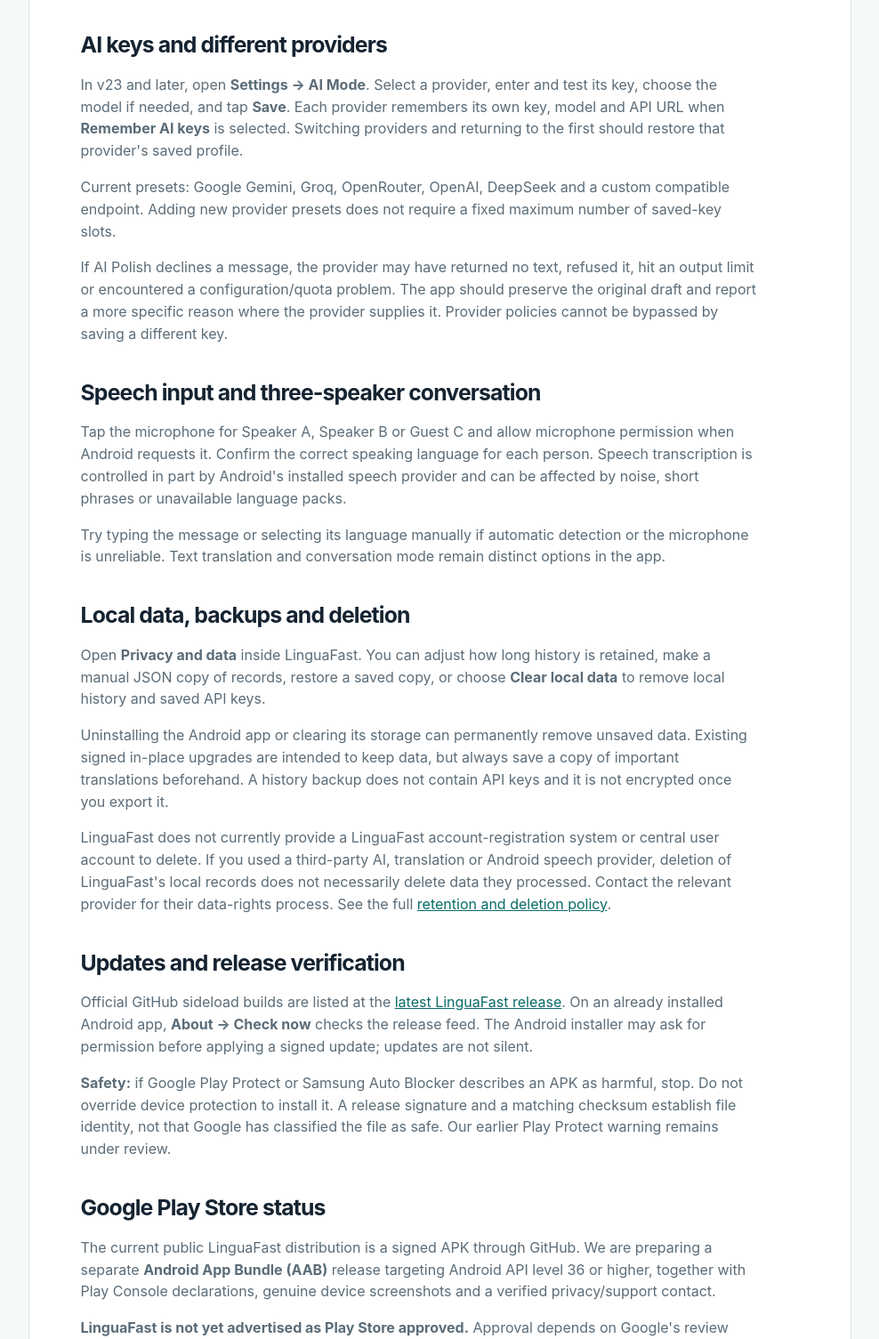
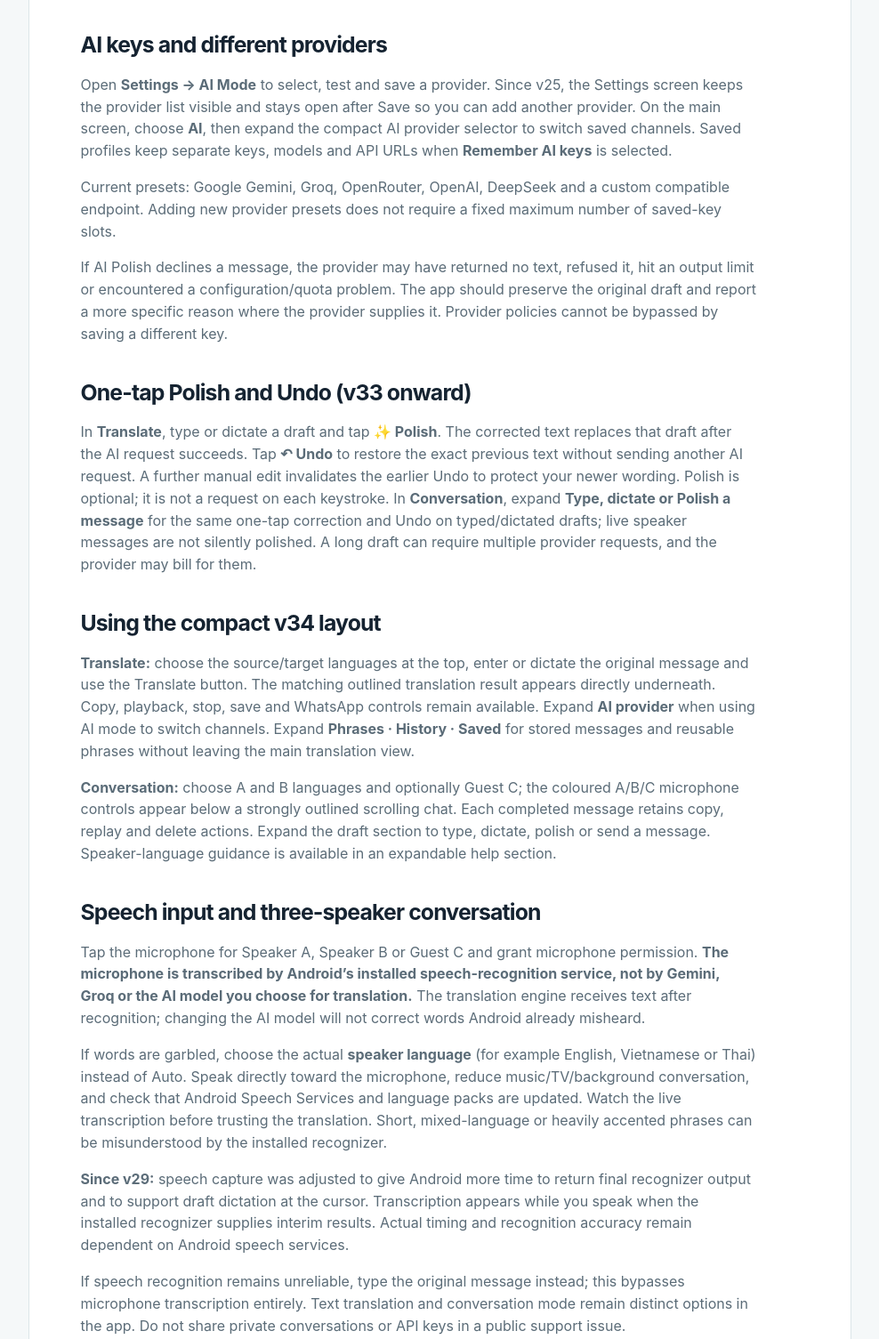
Before and after one commit to madbit1/linguafast-updates, a plain HTML site: page docs/support.html in a window 1280 px wide. Shown: the part 693-2198 px from the top of the page at 89% size, without its empty margins (146-1134 px from the left). Drawn offline with Linux system fonts and the light colour scheme.

Commit message:
docs: synchronize legacy release-repo site support.html with canonical v34 site

```diff
--- a/docs/support.html
+++ b/docs/support.html
@@ -1,7 +1,7 @@
 <!doctype html><html lang="en"><head><meta charset="utf-8"><meta name="viewport" content="width=device-width,initial-scale=1"><meta name="theme-color" content="#0d9488">
 <title>Support &amp; help · LinguaFast</title><meta name="description" content="LinguaFast Android support: AI API keys, speech recognition, local data, privacy, updates and Google Play release status.">
 <link rel="icon" href="favicon.svg" type="image/svg+xml"><link rel="stylesheet" href="style.css">
-<link rel="canonical" href="https://madbit1.github.io/linguafast-updates/support.html"></head><body>
+<link rel="canonical" href="https://madbit1.github.io/linguafast/support.html"></head><body>
 <a class="sr-only" href="#main">Skip to content</a><header class="site-head"><div class="container head-inner"><a class="identity" href="./"><img src="favicon.svg" alt="" width="42" height="42">LinguaFast</a><nav class="site-nav" aria-label="Navigation"><a href="./">Home</a><a href="privacy.html">Privacy</a><a class="nav-cta" href="https://github.com/madbit1/linguafast-updates/releases/latest">Releases</a></nav></div></header>
 <main id="main"><section class="page-hero"><div class="container"><div class="eyebrow">Help centre</div><h1>Help with LinguaFast.</h1><p>Using the translator, understanding your data, and getting help with releases.</p></div></section>
 <article class="prose container">
@@ -9,18 +9,25 @@
 <p>For non-sensitive problems, suggestions or feature requests, use the project's <a href="https://github.com/madbit1/linguafast-updates/issues/new" rel="noopener">public GitHub issue tracker</a>. Include the LinguaFast version, Android version, what happened and what you expected. Do <strong>not</strong> post API keys, signing details, email addresses, personal conversations or private logs.</p>
 <p class="note warning">A verified, private developer support email is still being prepared for the Google Play listing. A public issue tracker is not a private contact channel, and it does not replace the Play Console requirement for a valid support contact.</p>
 <h2 id="keys">AI keys and different providers</h2>
-<p>In v23 and later, open <strong>Settings → AI Mode</strong>. Select a provider, enter and test its key, choose the model if needed, and tap <strong>Save</strong>. Each provider remembers its own key, model and API URL when <strong>Remember AI keys</strong> is selected. Switching providers and returning to the first should restore that provider's saved profile.</p>
+<p>Open <strong>Settings → AI Mode</strong> to select, test and save a provider. Since v25, the Settings screen keeps the provider list visible and stays open after Save so you can add another provider. On the main screen, choose <strong>AI</strong>, then expand the compact AI provider selector to switch saved channels. Saved profiles keep separate keys, models and API URLs when <strong>Remember AI keys</strong> is selected.</p>
 <p>Current presets: Google Gemini, Groq, OpenRouter, OpenAI, DeepSeek and a custom compatible endpoint. Adding new provider presets does not require a fixed maximum number of saved-key slots.</p>
 <p>If AI Polish declines a message, the provider may have returned no text, refused it, hit an output limit or encountered a configuration/quota problem. The app should preserve the original draft and report a more specific reason where the provider supplies it. Provider policies cannot be bypassed by saving a different key.</p>
+<h2 id="polish">One-tap Polish and Undo (v33 onward)</h2>
+<p>In <strong>Translate</strong>, type or dictate a draft and tap <strong>✨ Polish</strong>. The corrected text replaces that draft after the AI request succeeds. Tap <strong>↶ Undo</strong> to restore the exact previous text without sending another AI request. A further manual edit invalidates the earlier Undo to protect your newer wording. Polish is optional; it is not a request on each keystroke. In <strong>Conversation</strong>, expand <strong>Type, dictate or Polish a message</strong> for the same one-tap correction and Undo on typed/dictated drafts; live speaker messages are not silently polished. A long draft can require multiple provider requests, and the provider may bill for them.</p>
+<h2 id="layout">Using the compact v34 layout</h2>
+<p><strong>Translate:</strong> choose the source/target languages at the top, enter or dictate the original message and use the Translate button. The matching outlined translation result appears directly underneath. Copy, playback, stop, save and WhatsApp controls remain available. Expand <strong>AI provider</strong> when using AI mode to switch channels. Expand <strong>Phrases · History · Saved</strong> for stored messages and reusable phrases without leaving the main translation view.</p>
+<p><strong>Conversation:</strong> choose A and B languages and optionally Guest C; the coloured A/B/C microphone controls appear below a strongly outlined scrolling chat. Each completed message retains copy, replay and delete actions. Expand the draft section to type, dictate, polish or send a message. Speaker-language guidance is available in an expandable help section.</p>
 <h2 id="speech">Speech input and three-speaker conversation</h2>
-<p>Tap the microphone for Speaker A, Speaker B or Guest C and allow microphone permission when Android requests it. Confirm the correct speaking language for each person. Speech transcription is controlled in part by Android's installed speech provider and can be affected by noise, short phrases or unavailable language packs.</p>
-<p>Try typing the message or selecting its language manually if automatic detection or the microphone is unreliable. Text translation and conversation mode remain distinct options in the app.</p>
+<p>Tap the microphone for Speaker A, Speaker B or Guest C and grant microphone permission. <strong>The microphone is transcribed by Android’s installed speech-recognition service, not by Gemini, Groq or the AI model you choose for translation.</strong> The translation engine receives text after recognition; changing the AI model will not correct words Android already misheard.</p><p>If words are garbled, choose the actual <strong>speaker language</strong> (for example English, Vietnamese or Thai) instead of Auto. Speak directly toward the microphone, reduce music/TV/background conversation, and check that Android Speech Services and language packs are updated. Watch the live transcription before trusting the translation. Short, mixed-language or heavily accented phrases can be misunderstood by the installed recognizer.</p><p><strong>Since v29:</strong> speech capture was adjusted to give Android more time to return final recognizer output and to support draft dictation at the cursor. Transcription appears while you speak when the installed recognizer supplies interim results. Actual timing and recognition accuracy remain dependent on Android speech services.</p>
+<p>If speech recognition remains unreliable, type the original message instead; this bypasses microphone transcription entirely. Text translation and conversation mode remain distinct options in the app. Do not share private conversations or API keys in a public support issue.</p>
 <h2 id="data">Local data, backups and deletion</h2>
 <p>Open <strong>Privacy and data</strong> inside LinguaFast. You can adjust how long history is retained, make a manual JSON copy of records, restore a saved copy, or choose <strong>Clear local data</strong> to remove local history and saved API keys.</p>
 <p>Uninstalling the Android app or clearing its storage can permanently remove unsaved data. Existing signed in-place upgrades are intended to keep data, but always save a copy of important translations beforehand. A history backup does not contain API keys and it is not encrypted once you export it.</p>
 <p>LinguaFast does not currently provide a LinguaFast account-registration system or central user account to delete. If you used a third-party AI, translation or Android speech provider, deletion of LinguaFast's local records does not necessarily delete data they processed. Contact the relevant provider for their data-rights process. See the full <a href="privacy.html#retention">retention and deletion policy</a>.</p>
 <h2 id="updates">Updates and release verification</h2>
-<p>Official GitHub sideload builds are listed at the <a href="https://github.com/madbit1/linguafast-updates/releases/latest">latest LinguaFast release</a>. On an already installed Android app, <strong>About → Check now</strong> checks the release feed. The Android installer may ask for permission before applying a signed update; updates are not silent.</p>
+<p>Official signed builds are available from the <a href="https://github.com/madbit1/linguafast-updates/releases/tag/android-v34">v34 release</a> and the <a href="https://github.com/madbit1/linguafast-updates/releases/latest">latest-release feed</a>. The current published build is <strong>v1.34.0 (build 34)</strong>. In the Android app, open <strong>About → Check now → Update now</strong>. The download and checksum verification are separate from Android's mandatory installation approval.</p>
+<p><strong>Updater changes in v34:</strong> on Android 10 and later, the app uses a direct HTTPS download instead of relying on an Android Download Manager job that could remain stuck at Waiting with no bytes received. Progress displays bytes received and a percentage when the server provides a total. Partial downloads remain hidden until checked against the release SHA-256 twice. Older Android versions retain Download Manager. <strong>This new in-app path has not yet been confirmed with a newer live release on the affected Samsung phone.</strong></p>
+<p><strong>If an older updater is stuck:</strong> cancel it. If you have already built and verified the matching signed APK locally, open Samsung <strong>My Files → Internal storage → Download → LinguaFast</strong>, select the correctly versioned APK and choose <strong>Update</strong>, not Uninstall. Otherwise use the official release page and verify its SHA-256. Keep the package/signature unchanged and do not clear app storage. If Samsung or Play Protect flags the APK as harmful, stop rather than bypassing the protection.</p>
 <p><strong>Safety:</strong> if Google Play Protect or Samsung Auto Blocker describes an APK as harmful, stop. Do not override device protection to install it. A release signature and a matching checksum establish file identity, not that Google has classified the file as safe. Our earlier Play Protect warning remains under review.</p>
 <h2 id="play">Google Play Store status</h2>
 <p>The current public LinguaFast distribution is a signed APK through GitHub. We are preparing a separate <strong>Android App Bundle (AAB)</strong> release targeting Android API level 36 or higher, together with Play Console declarations, genuine device screenshots and a verified privacy/support contact.</p>
```
